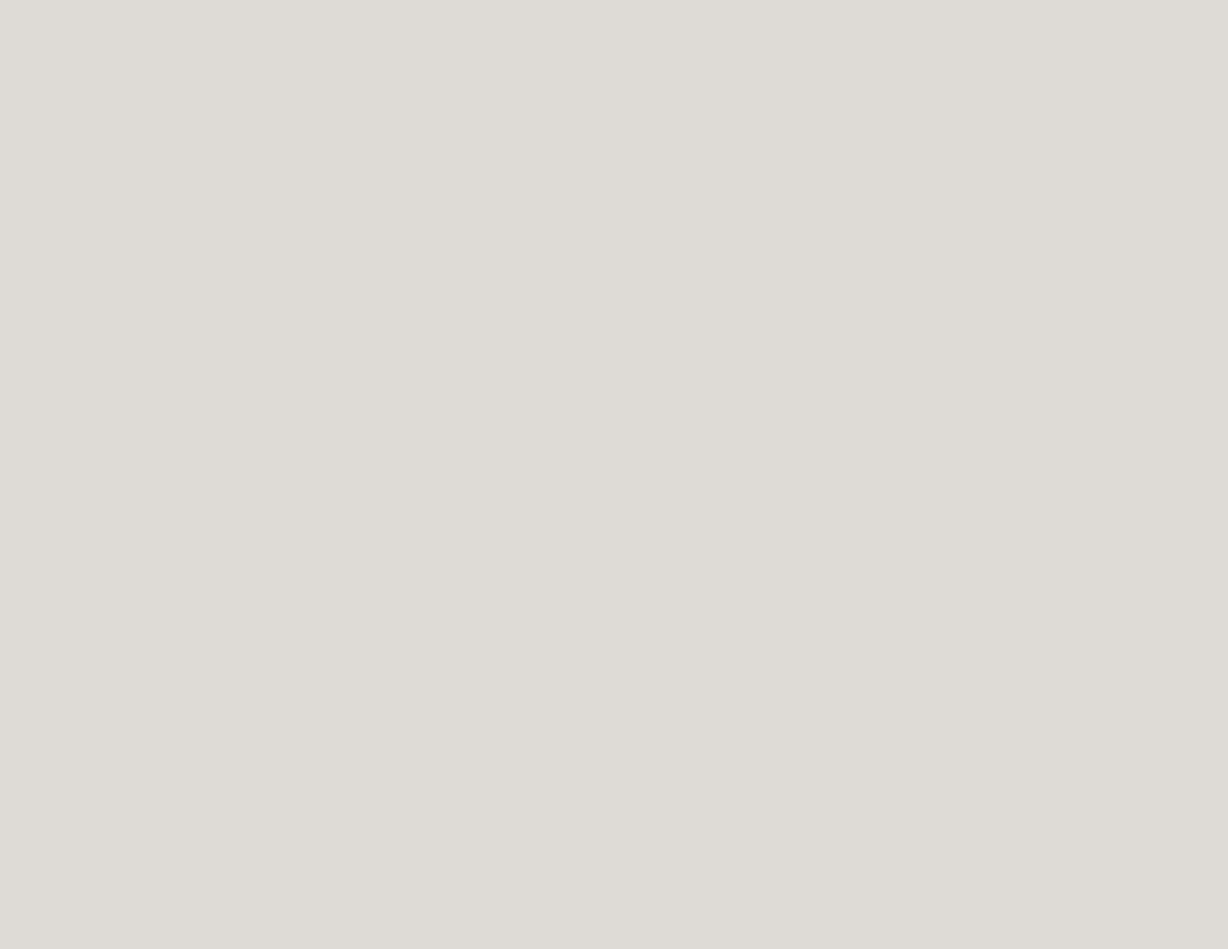
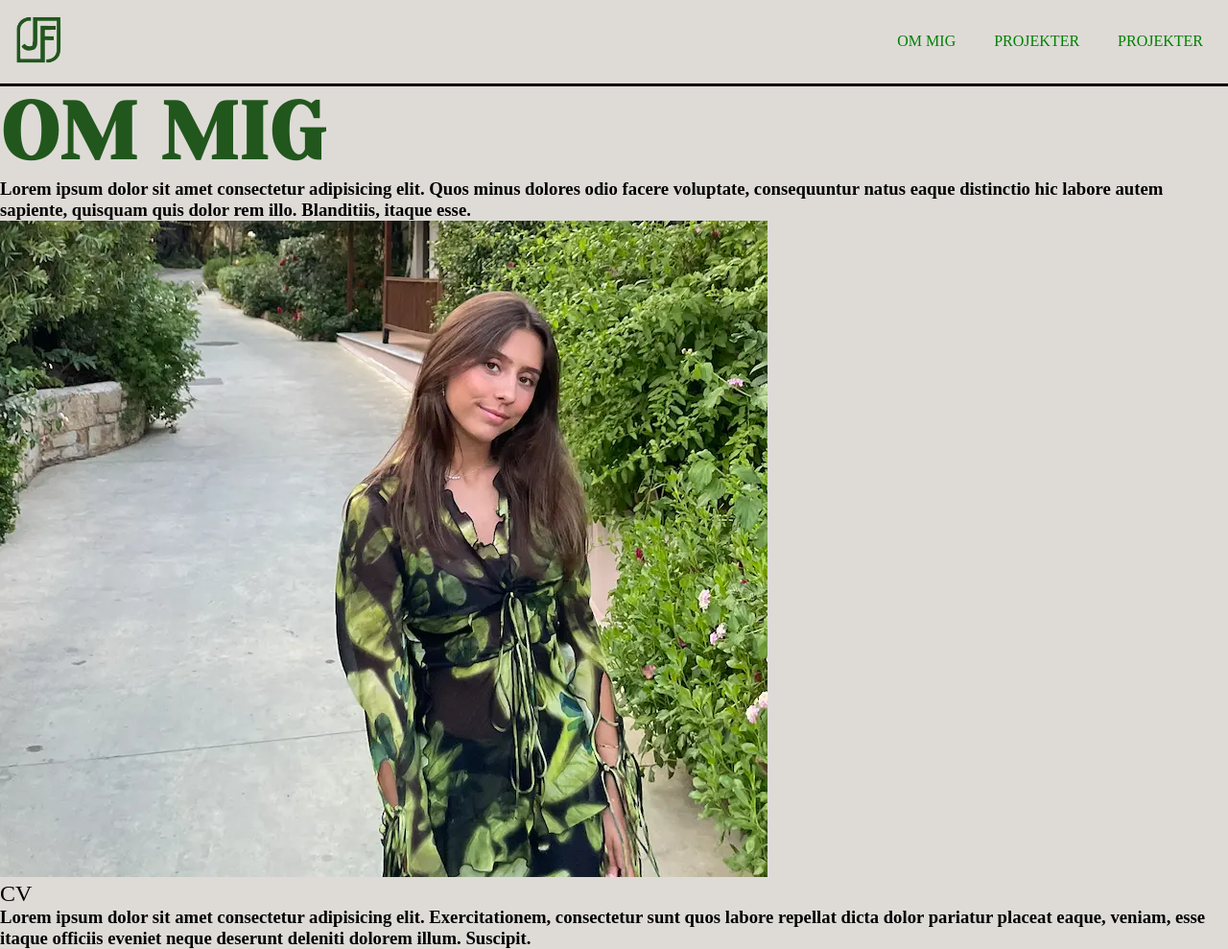
Before and after one commit to juliefoxp/portfolio, a plain HTML site: page om_mig.html in a window 1280 px wide. Shown: the whole page at 96% size. Before the commit the page ends 800 px from the top, so only its background shows below. Drawn offline with Linux system fonts and the light colour scheme.

Commit message:
om mig html

```diff
--- a/om_mig.html
+++ b/om_mig.html
@@ -10,5 +10,34 @@
     <link href="https://fonts.googleapis.com/css2?family=Yeseva+One&display=swap" rel="stylesheet" />
     <title>OM MIG</title>
   </head>
-  <body></body>
+  <body>
+    <header>
+      <div class="logo">
+        <a href="index.html"> <img src="img/logo.webp" alt="logo" /></a>
+      </div>
+      <nav>
+        <ul class="menu">
+          <li><a href="om_mig.html">OM MIG</a></li>
+          <li><a href="projekter.html">PROJEKTER</a></li>
+          <li><a href="projekter.html">PROJEKTER </a></li>
+        </ul>
+        <div class="burger">
+          <div class="line"></div>
+          <div class="line"></div>
+          <div class="line"></div>
+        </div>
+      </nav>
+    </header>
+    <div class="grid_1-3">
+      <h1>OM MIG</h1>
+      <h3>Lorem ipsum dolor sit amet consectetur adipisicing elit. Quos minus dolores odio facere voluptate, consequuntur natus eaque distinctio hic labore autem sapiente, quisquam quis dolor rem illo. Blanditiis, itaque esse.</h3>
+      <img src="img/portræt.webp" alt="portræt" />
+      <div class="cv">
+        <h2>CV</h2>
+        <h3>Lorem ipsum dolor sit amet consectetur adipisicing elit. Exercitationem, consectetur sunt quos labore repellat dicta dolor pariatur placeat eaque, veniam, esse itaque officiis eveniet neque deserunt deleniti dolorem illum. Suscipit.</h3>
+      </div>
+    </div>
+
+    <script src="menu.js"></script>
+  </body>
 </html>
```
Also changed, not shown: img/portræt.webp (added).
